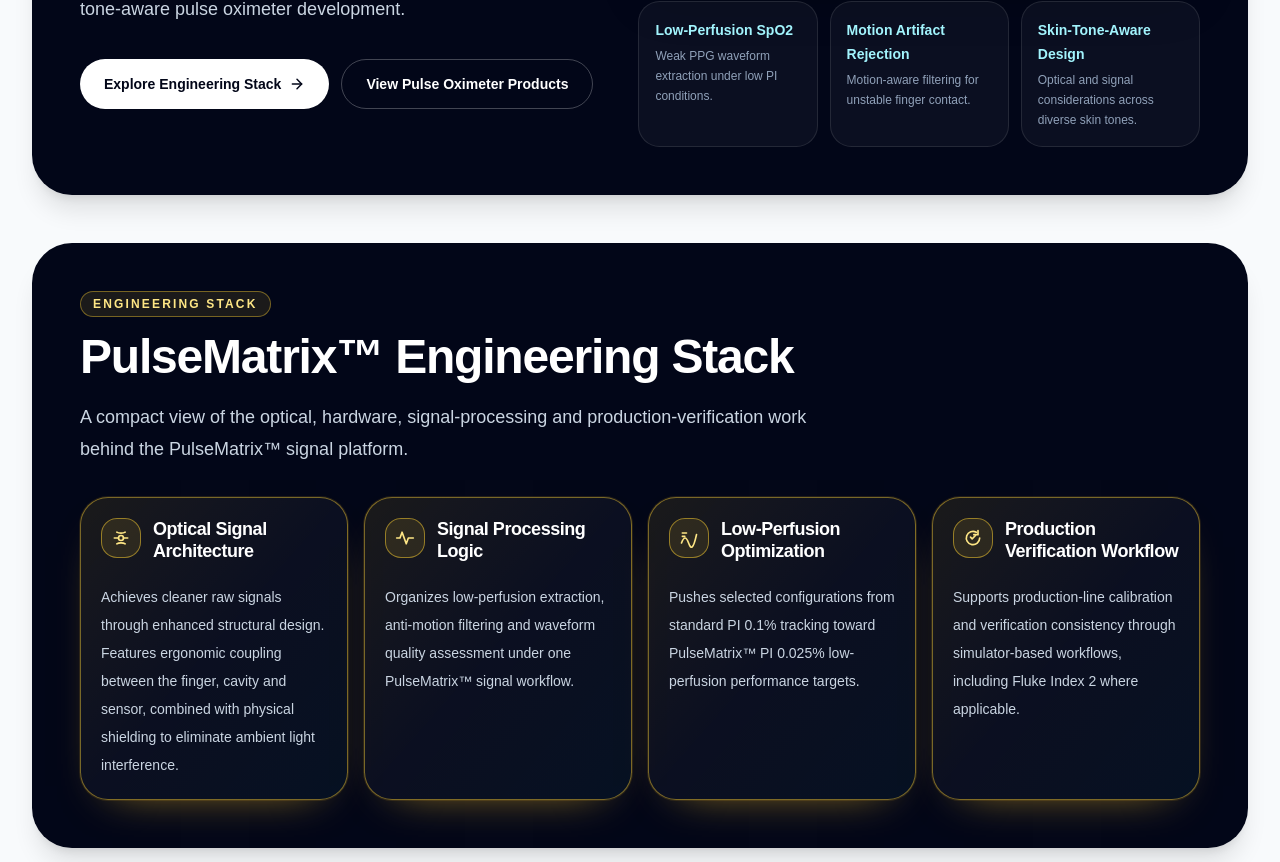
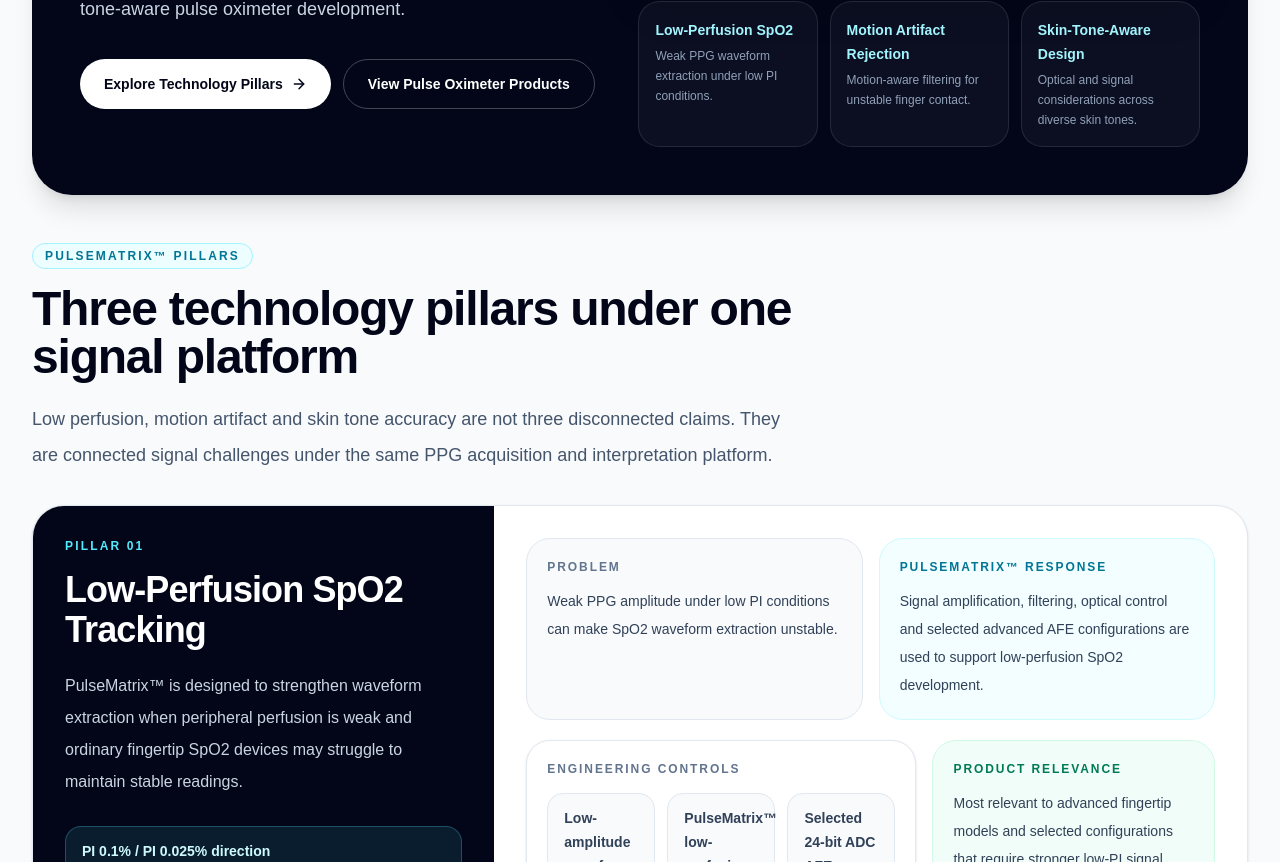
Before and after one commit to hnpsd0755-source/yimi-life-geo, a Next.js app: page /technology in a window 1280 px wide. Shown: the part 498-1360 px from the top of the page. Built offline with nearby package versions, Linux system fonts and the light colour scheme.

Commit message:
下载 technology_page_v4_mapping_verification_refined.tsx

```diff
--- a/app/technology/page.tsx
+++ b/app/technology/page.tsx
@@ -6,7 +6,7 @@
   title:
     "PulseMatrix™ Signal Platform | Low-Perfusion, Motion Artifact & Skin-Tone-Aware SpO2 Technology | YimiLife",
   description:
-    "Explore YimiLife PulseMatrix™ Signal Platform for low-perfusion SpO2 tracking, motion artifact rejection, skin-tone-aware signal design, engineering stack and production verification workflows.",
+    "Explore YimiLife PulseMatrix™ Signal Platform for low-perfusion SpO2 tracking, motion artifact rejection, skin-tone-aware signal design and production verification workflows mapped to product families.",
   alternates: {
     canonical: "https://www.yimilife.com/technology",
   },
@@ -191,33 +191,6 @@
     title: "Skin-Tone-Aware Design",
     short: "Optical and signal considerations across diverse skin tones.",
     href: "#skin-tone-accuracy",
-  },
-];
-
-const engineeringStack = [
-  {
-    title: "Optical Signal Architecture",
-    icon: OpticalIcon,
-    description:
-      "Achieves cleaner raw signals through enhanced structural design. Features ergonomic coupling between the finger, cavity and sensor, combined with physical shielding to eliminate ambient light interference.",
-  },
-  {
-    title: "Signal Processing Logic",
-    icon: WaveIcon,
-    description:
-      "Organizes low-perfusion extraction, anti-motion filtering and waveform quality assessment under one PulseMatrix™ signal workflow.",
-  },
-  {
-    title: "Low-Perfusion Optimization",
-    icon: LowPerfusionIcon,
-    description:
-      "Pushes selected configurations from standard PI 0.1% tracking toward PulseMatrix™ PI 0.025% low-perfusion performance targets.",
-  },
-  {
-    title: "Production Verification Workflow",
-    icon: VerificationIcon,
-    description:
-      "Supports production-line calibration and verification consistency through simulator-based workflows, including Fluke Index 2 where applicable.",
   },
 ];
 
@@ -419,10 +392,10 @@
               </p>
               <div className="mt-8 flex flex-col gap-3 sm:flex-row">
                 <Link
-                  href="#engineering-stack"
+                  href="#low-perfusion"
                   className="inline-flex items-center justify-center rounded-full bg-white px-6 py-3.5 text-sm font-semibold text-slate-950 transition hover:bg-slate-100"
                 >
-                  Explore Engineering Stack
+                  Explore Technology Pillars
                   <ArrowIcon className="ml-2 h-4 w-4" />
                 </Link>
                 <Link
@@ -459,52 +432,6 @@
                 ))}
               </div>
             </div>
-          </div>
-        </div>
-      </section>
-
-      {/* Engineering stack */}
-      <section
-        id="engineering-stack"
-        className="mx-auto max-w-7xl scroll-mt-24 px-6 py-12 lg:px-8"
-      >
-        <div className="overflow-hidden rounded-[2.5rem] bg-slate-950 p-7 text-white shadow-xl md:p-10 lg:p-12">
-          <div className="flex flex-col gap-5 lg:flex-row lg:items-end lg:justify-between">
-            <div className="max-w-3xl">
-              <Badge tone="amber">Engineering Stack</Badge>
-              <h2 className="mt-4 text-3xl font-semibold tracking-tight text-white md:text-5xl">
-                PulseMatrix™ Engineering Stack
-              </h2>
-              <p className="mt-5 text-base leading-8 text-slate-300 md:text-lg">
-                A compact view of the optical, hardware, signal-processing and
-                production-verification work behind the PulseMatrix™ signal
-                platform.
-              </p>
-            </div>
-          </div>
-
-          <div className="mt-8 grid gap-4 md:grid-cols-2 xl:grid-cols-4">
-            {engineeringStack.map((item) => {
-              const Icon = item.icon;
-              return (
-                <article
-                  key={item.title}
-                  className="flex min-h-[245px] flex-col rounded-[1.75rem] border border-amber-300/45 bg-gradient-to-br from-amber-300/10 via-white/[0.04] to-cyan-300/5 p-5 shadow-[0_0_0_1px_rgba(251,191,36,0.12),0_18px_45px_-32px_rgba(251,191,36,0.8)]"
-                >
-                  <div className="flex items-start gap-3">
-                    <div className="flex h-10 w-10 flex-none items-center justify-center rounded-2xl border border-amber-300/50 bg-amber-300/10 text-amber-200">
-                      <Icon />
-                    </div>
-                    <h3 className="text-lg font-semibold leading-tight tracking-tight text-white">
-                      {item.title}
-                    </h3>
-                  </div>
-                  <p className="mt-5 flex-1 text-sm leading-7 text-slate-300">
-                    {item.description}
-                  </p>
-                </article>
-              );
-            })}
           </div>
         </div>
       </section>
@@ -607,10 +534,47 @@
               How PulseMatrix™ maps to YimiLife product families
             </h2>
             <p className="mt-5 max-w-3xl text-base leading-8 text-slate-300">
-              The platform is most useful when it is tied back to actual product
-              families, form factors and development directions.
+              PulseMatrix™ is not presented as a standalone claim. It is mapped
+              to product families, form factors and a production-verification
+              layer that supports repeatable manufacturing execution.
             </p>
           </div>
+
+          <div className="border-b border-slate-200 bg-amber-50/60 p-6 md:p-8">
+            <div className="grid gap-6 lg:grid-cols-[0.36fr_0.64fr] lg:items-start">
+              <div>
+                <p className="text-xs font-semibold uppercase tracking-[0.18em] text-amber-700">
+                  Production verification layer
+                </p>
+                <h3 className="mt-3 text-2xl font-semibold tracking-tight text-slate-950">
+                  Verification follows the product path
+                </h3>
+                <p className="mt-4 text-sm leading-7 text-slate-700">
+                  Production-line calibration and verification are connected to
+                  the selected product configuration. Simulator-based workflows,
+                  including Fluke Index 2 where applicable, support consistent
+                  production execution without turning verification into a
+                  separate technology claim.
+                </p>
+              </div>
+              <div className="grid gap-3 sm:grid-cols-5">
+                {workflowSteps.map((step, index) => (
+                  <div
+                    key={step}
+                    className="rounded-[1.25rem] border border-amber-100 bg-white px-4 py-4 shadow-sm"
+                  >
+                    <div className="flex h-7 w-7 items-center justify-center rounded-full bg-amber-100 text-xs font-semibold text-amber-700">
+                      {index + 1}
+                    </div>
+                    <p className="mt-3 text-xs font-semibold leading-5 text-slate-800">
+                      {step}
+                    </p>
+                  </div>
+                ))}
+              </div>
+            </div>
+          </div>
+
           <div className="grid gap-0 md:grid-cols-2 xl:grid-cols-4">
             {productMapping.map((row) => (
               <Link
@@ -629,41 +593,6 @@
                   <ArrowIcon className="ml-2 h-4 w-4" />
                 </span>
               </Link>
-            ))}
-          </div>
-        </div>
-      </section>
-
-      {/* Verification workflow */}
-      <section className="mx-auto max-w-7xl px-6 py-12 lg:px-8">
-        <div className="rounded-[2.5rem] border border-slate-200 bg-white p-6 shadow-sm md:p-8">
-          <div className="flex flex-col gap-4 lg:flex-row lg:items-center lg:justify-between">
-            <div className="max-w-2xl">
-              <Badge tone="emerald">Verification Flow</Badge>
-              <h2 className="mt-4 text-3xl font-semibold tracking-tight text-slate-950 md:text-4xl">
-                From signal design to production verification
-              </h2>
-              <p className="mt-4 text-base leading-8 text-slate-600">
-                Fluke Index 2 clinical simulators are referenced as part of the
-                production calibration and verification workflow where
-                applicable.
-              </p>
-            </div>
-          </div>
-
-          <div className="mt-7 grid gap-3 md:grid-cols-5">
-            {workflowSteps.map((step, index) => (
-              <div
-                key={step}
-                className="rounded-[1.35rem] border border-slate-200 bg-slate-50 p-4"
-              >
-                <div className="flex h-8 w-8 items-center justify-center rounded-full bg-emerald-100 text-sm font-semibold text-emerald-700">
-                  {index + 1}
-                </div>
-                <p className="mt-4 text-sm font-semibold leading-6 text-slate-900">
-                  {step}
-                </p>
-              </div>
             ))}
           </div>
         </div>
```
